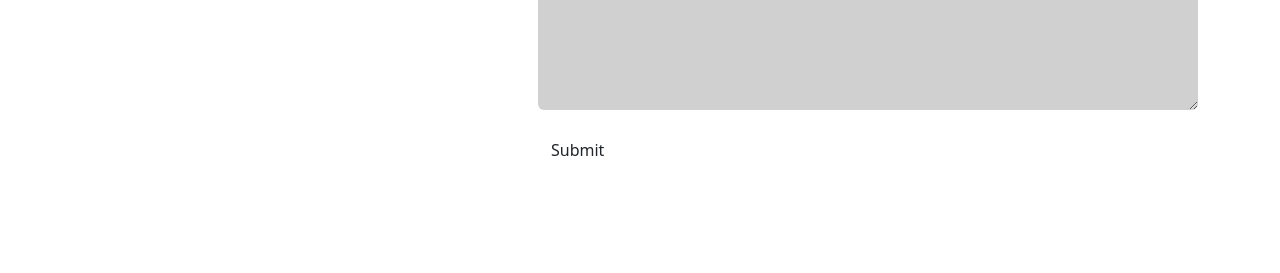
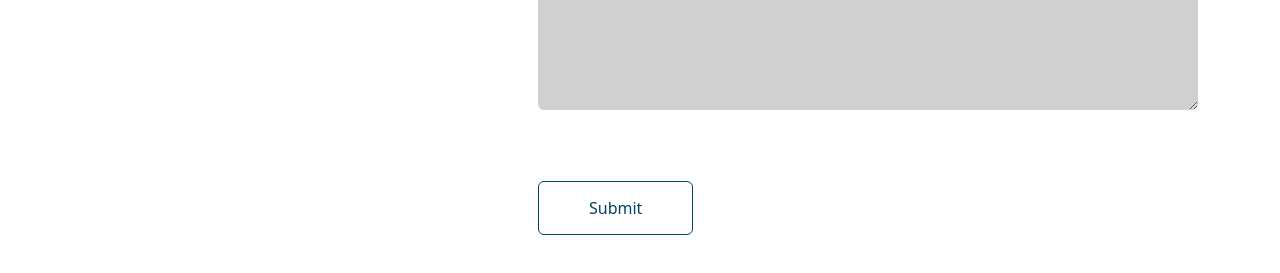
Before and after one commit to nidhirkamala/Portfolio.nidhi, a plain HTML site: page index.html in a window 1280 px wide. Shown: the part 4157-4430 px from the top of the page. Before the commit the page ends 4326 px from the top, so only its background shows below. Drawn offline with nearby package versions, Linux system fonts and the light colour scheme.

Commit message:
Update styles.css

```diff
--- a/styles.css
+++ b/styles.css
@@ -323,3 +323,20 @@ width: 100%;
         margin-top: 20px;
         cursor: pointer;
     }
+ .btn-submit{
+        display: block;
+        margin: 50px 0;
+        width: fit-content;
+        border: 1px solid rgb(1, 69, 96);
+        padding: 14px 50px;
+        border-radius: 6px;
+        text-decoration: none;
+        color: rgb(1, 69, 96);
+
+    }
+    .btn-submit:hover{
+        background:rgb(1, 69, 96) ;
+       transition: 0.5s;
+       color: #fff;
+
+    }
```
